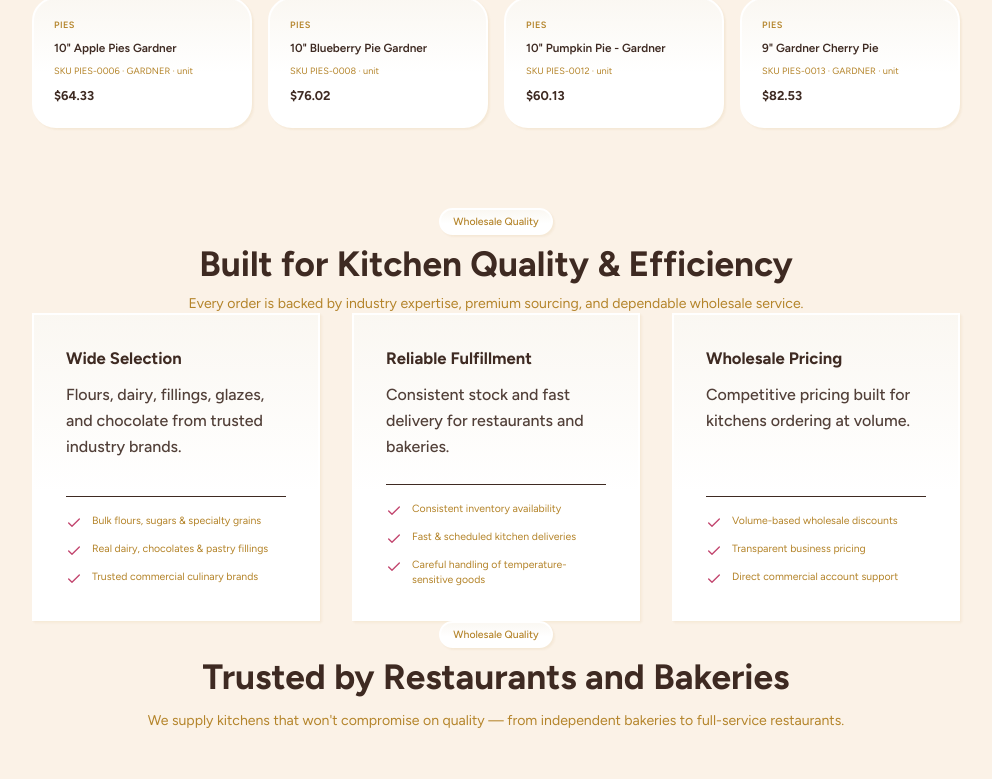
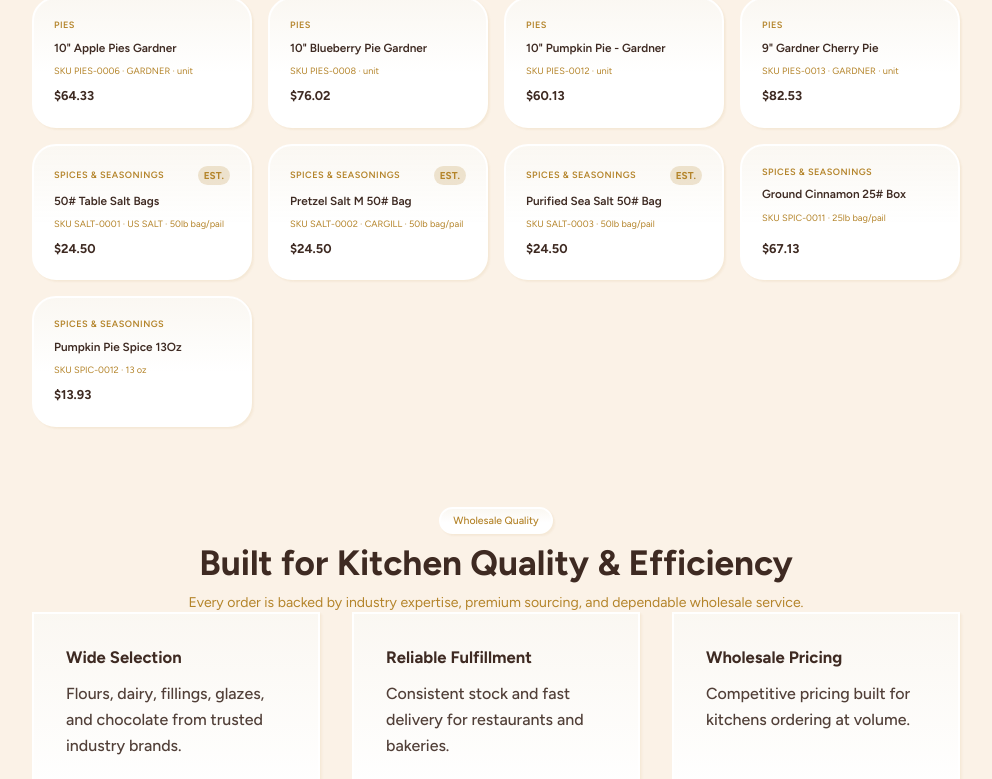
Before and after one commit to dmytro-webild/05d2b727-58ab-4dbf-a9b3-864a08988623, a React (Vite) app: page / in a window 1280 px wide. Shown: the part 1906-2685 px from the top of the page, without its empty margins (144-1136 px from the left). Built offline with nearby package versions, Linux system fonts and the light colour scheme; a web font is replaced by a local one.

Commit message:
Bob AI: Add the provided product cards for Table Salt, Pretzel Salt,

```diff
--- a/src/pages/HomePage/sections/Catalog.tsx
+++ b/src/pages/HomePage/sections/Catalog.tsx
@@ -138,6 +138,45 @@ const CatalogInline = () => {
             <div className="meta text-xs text-accent">SKU PIES-0013 · GARDNER · unit</div>
             <div className="price text-lg font-bold text-foreground mt-auto">$82.53</div>
           </div>
+          <div className="product-card card p-5 rounded-lg flex flex-col gap-2 relative" data-cat="Spices &amp; Seasonings" data-search="50# table salt bags salt-0001 us salt">
+            <div className="flex items-center justify-between">
+              <div className="category text-xs font-semibold uppercase tracking-wider text-accent">Spices &amp; Seasonings</div>
+              <span className="est-badge bg-accent/20 text-accent text-[10px] font-bold px-1.5 py-0.5 rounded uppercase">Est.</span>
+            </div>
+            <h3 className="text-base font-semibold text-foreground">50# Table Salt Bags</h3>
+            <div className="meta text-xs text-accent">SKU SALT-0001 · US SALT · 50lb bag/pail</div>
+            <div className="price text-lg font-bold text-foreground mt-auto">$24.50</div>
+          </div>
+          <div className="product-card card p-5 rounded-lg flex flex-col gap-2 relative" data-cat="Spices &amp; Seasonings" data-search="pretzel salt m 50# bag salt-0002 cargill">
+            <div className="flex items-center justify-between">
+              <div className="category text-xs font-semibold uppercase tracking-wider text-accent">Spices &amp; Seasonings</div>
+              <span className="est-badge bg-accent/20 text-accent text-[10px] font-bold px-1.5 py-0.5 rounded uppercase">Est.</span>
+            </div>
+            <h3 className="text-base font-semibold text-foreground">Pretzel Salt M 50# Bag</h3>
+            <div className="meta text-xs text-accent">SKU SALT-0002 · CARGILL · 50lb bag/pail</div>
+            <div className="price text-lg font-bold text-foreground mt-auto">$24.50</div>
+          </div>
+          <div className="product-card card p-5 rounded-lg flex flex-col gap-2 relative" data-cat="Spices &amp; Seasonings" data-search="purified sea salt 50# bag salt-0003 ">
+            <div className="flex items-center justify-between">
+              <div className="category text-xs font-semibold uppercase tracking-wider text-accent">Spices &amp; Seasonings</div>
+              <span className="est-badge bg-accent/20 text-accent text-[10px] font-bold px-1.5 py-0.5 rounded uppercase">Est.</span>
+            </div>
+            <h3 className="text-base font-semibold text-foreground">Purified Sea Salt 50# Bag</h3>
+            <div className="meta text-xs text-accent">SKU SALT-0003 · 50lb bag/pail</div>
+            <div className="price text-lg font-bold text-foreground mt-auto">$24.50</div>
+          </div>
+          <div className="product-card card p-5 rounded-lg flex flex-col gap-2" data-cat="Spices &amp; Seasonings" data-search="ground cinnamon 25# box spic-0011 ">
+            <div className="category text-xs font-semibold uppercase tracking-wider text-accent">Spices &amp; Seasonings</div>
+            <h3 className="text-base font-semibold text-foreground">Ground Cinnamon 25# Box</h3>
+            <div className="meta text-xs text-accent">SKU SPIC-0011 · 25lb bag/pail</div>
+            <div className="price text-lg font-bold text-foreground mt-auto">$67.13</div>
+          </div>
+          <div className="product-card card p-5 rounded-lg flex flex-col gap-2" data-cat="Spices &amp; Seasonings" data-search="pumpkin pie spice 13oz spic-0012 ">
+            <div className="category text-xs font-semibold uppercase tracking-wider text-accent">Spices &amp; Seasonings</div>
+            <h3 className="text-base font-semibold text-foreground">Pumpkin Pie Spice 13Oz</h3>
+            <div className="meta text-xs text-accent">SKU SPIC-0012 · 13 oz</div>
+            <div className="price text-lg font-bold text-foreground mt-auto">$13.93</div>
+          </div>
         </div>
       </div>
     </section>
```
